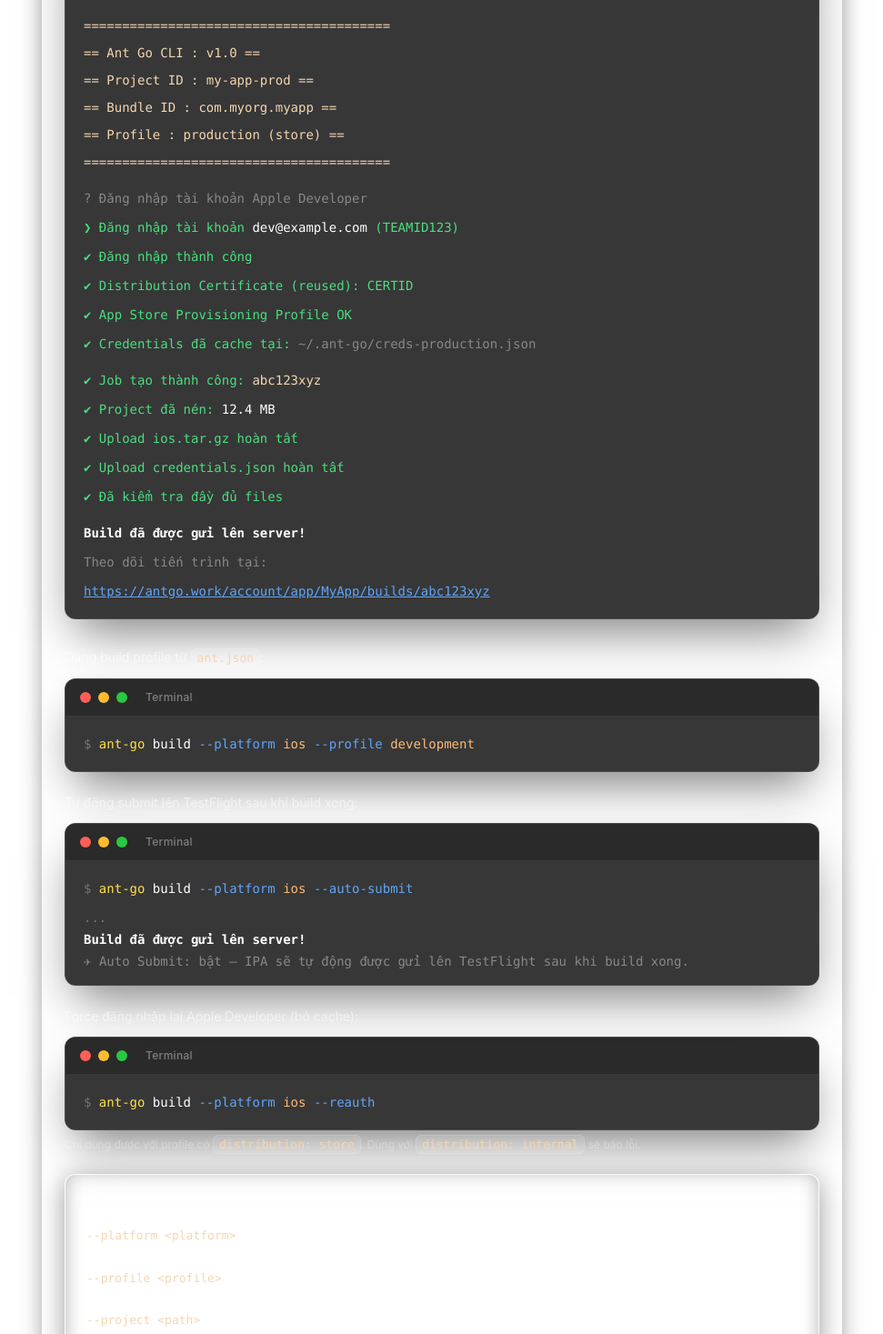
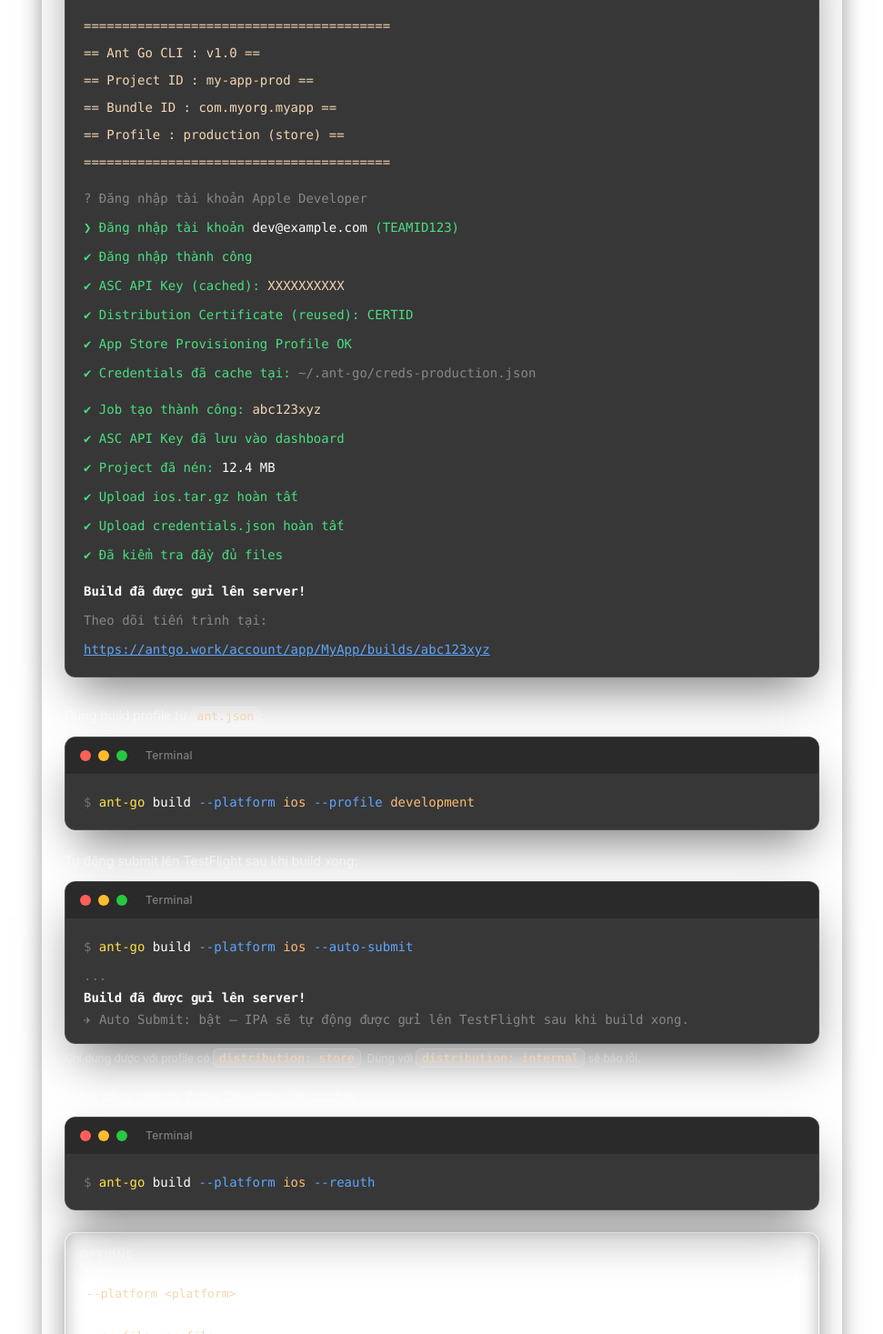
Before and after one commit to kingasawa/ant-go, a Next.js app: page /docs in a window 1280 px wide. Shown: the part 974-2441 px from the top of the page at 91% size, without its empty margins (266-1237 px from the left). Built offline with nearby package versions, Linux system fonts and the light colour scheme; no server answers.

Commit message:
update docs

```diff
--- a/app/docs/page.tsx
+++ b/app/docs/page.tsx
@@ -384,12 +384,14 @@
                 <div className="text-white/40">{"? "}Đăng nhập tài khoản Apple Developer</div>
                 <div className="text-green-400">{"  ❯ "}Đăng nhập tài khoản <span className="text-white">dev@example.com</span> (TEAMID123)</div>
                 <div className="mt-1 text-green-400">✔ Đăng nhập thành công</div>
+                <div className="text-green-400">✔ ASC API Key (cached): <span className="text-accent-light">XXXXXXXXXX</span></div>
                 <div className="text-green-400">✔ Distribution Certificate (reused): CERTID</div>
                 <div className="text-green-400">✔ App Store Provisioning Profile OK</div>
                 <div className="text-green-400">✔ Credentials đã cache tại: <span className="text-white/40">~/.ant-go/creds-production.json</span></div>
               </div>
               <div className="mt-3 space-y-1">
                 <div className="text-green-400">✔ Job tạo thành công: <span className="text-accent-light">abc123xyz</span></div>
+                <div className="text-green-400">✔ ASC API Key đã lưu vào dashboard</div>
                 <div className="text-green-400">✔ Project đã nén: <span className="text-white">12.4 MB</span></div>
                 <div className="text-green-400">✔ Upload ios.tar.gz hoàn tất</div>
                 <div className="text-green-400">✔ Upload credentials.json hoàn tất</div>
@@ -431,6 +433,9 @@
                 <div className="text-white/40">{"   "}✈{"  "}Auto Submit: bật — IPA sẽ tự động được gửi lên TestFlight sau khi build xong.</div>
               </div>
             </Terminal>
+            <p className="text-white/30 text-xs mt-2">
+              Chỉ dùng được với profile có <Code>distribution: store</Code>. Dùng với <Code>distribution: internal</Code> sẽ báo lỗi.
+            </p>
 
             <p className="text-white/55 text-sm mt-6 mb-3">Force đăng nhập lại Apple Developer (bỏ cache):</p>
             <Terminal title="Terminal">
@@ -443,9 +448,6 @@
                 <span className="text-blue-400"> --reauth</span>
               </div>
             </Terminal>
-            <p className="text-white/30 text-xs mt-2">
-              Chỉ dùng được với profile có <Code>distribution: store</Code>. Dùng với <Code>distribution: internal</Code> sẽ báo lỗi.
-            </p>
 
             <div className="mt-6 rounded-xl p-4" style={GLASS}>
               <p className="text-xs font-semibold text-white/35 uppercase tracking-wider mb-3">Options</p>
```
Also changed, not shown: tasks/README.md, 3 other files (tests, documents, lock files or other folders).
